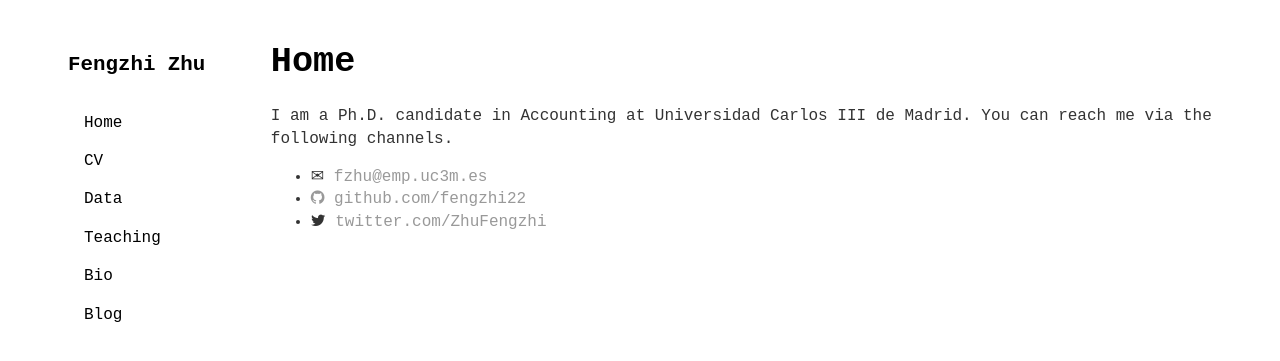
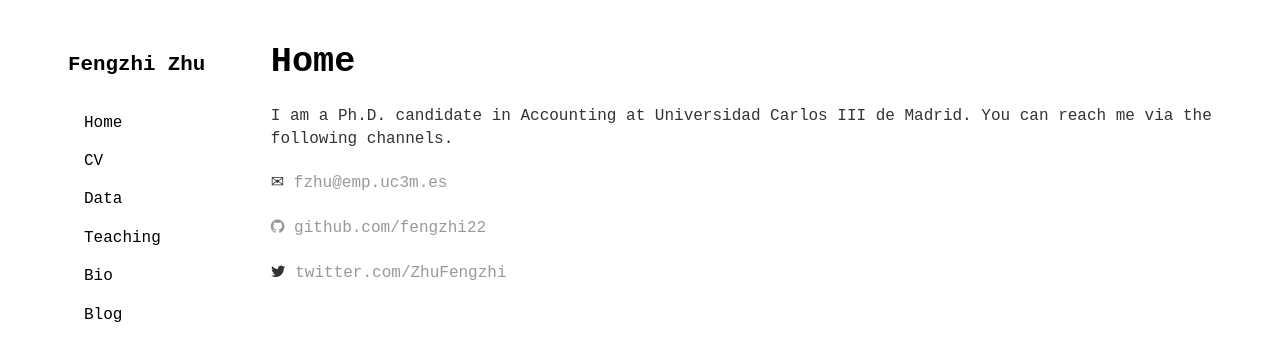
Before and after one commit to fengzhi22/fengzhi22.github.io, a Jekyll site: the page built from index.html, in a window 1280 px wide. Shown: the top 361 px of the page. Built offline with Jekyll 4.4.1, drawn with Linux system fonts in a browser that asks for light colours.

Commit message:
change home contact display

```diff
--- a/css/main.css
+++ b/css/main.css
@@ -13,6 +13,9 @@ nav ul { list-style-type: none; margin: 0; padding: 0; }
 nav li a { display: block; color: #000; padding: 8px 16px; text-decoration: none; }
 nav li a:hover:not(.active) { background-color: #555; color: white; }
 
+/* Contact */
+contact { margin-right: 20px; }
+
 /* Blog */
 ul.posts { margin: 20px auto 40px; font-size: 1em; }
 ul.posts li { list-style: none; }
--- a/index.html
+++ b/index.html
@@ -5,12 +5,15 @@ title: Fengzhi Zhu
 
 		<div class="blurb">
 			<h1>Home</h1>
-			<p>I am a Ph.D. candidate in Accounting at Universidad Carlos III de Madrid. You can reach me via the following channels. </p>
+			<p>I am a Ph.D. candidate in Accounting at Universidad Carlos III de Madrid. You can reach me via the following channels. <br>
+<br>
 
-   <ul>
-   <li><span>&#9993;</span><a href="mailto:fzhu@emp.uc3m.es"> fzhu@emp.uc3m.es</li>
-   <li><i class="fa fa-github"></i><a href="https://github.com/fengzhi22"> github.com/fengzhi22</a></li>
-   <li><i class="fa fa-twitter"></i><a href="https://twitter.com/ZhuFengzhi"> twitter.com/ZhuFengzhi</a></li>
-   </ul>
-
+<contact>
+   <span>&#9993;</span><a href="mailto:fzhu@emp.uc3m.es"> fzhu@emp.uc3m.es <br>
+<br>
+   <i class="fa fa-github"></i><a href="https://github.com/fengzhi22"> github.com/fengzhi22</a><br>
+<br>
+   <i class="fa fa-twitter"></i><a href="https://twitter.com/ZhuFengzhi"> twitter.com/ZhuFengzhi</a>
+</contact>
+</p>
 		</div>
```
